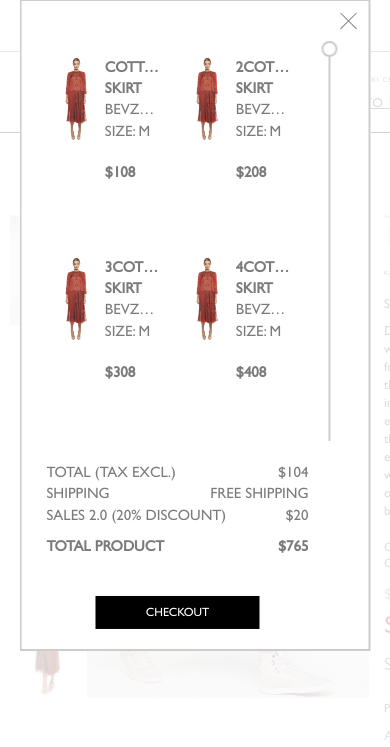
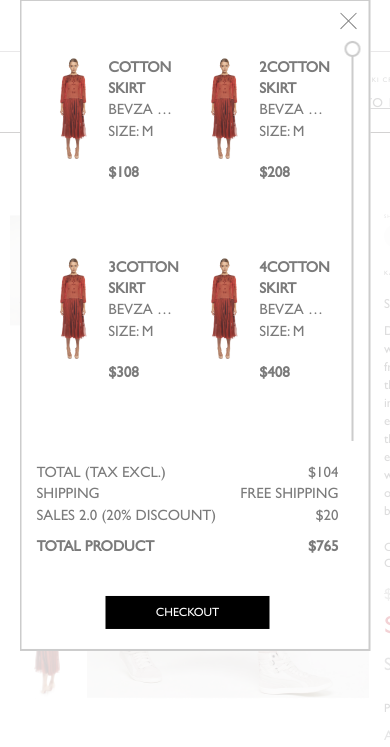
Before and after one commit to kkolomiets/theodivo-shopping-bag-desktop-1, a plain HTML site: page index.html in a window 390 px wide. Shown: the part 97-844 px from the top of the page. Drawn offline with nearby package versions, Linux system fonts and the light colour scheme; files whose address does not match are found by name.

Commit message:
fix veryyyy small desktop window

```diff
--- a/css/shopping_bag_desktop.less
+++ b/css/shopping_bag_desktop.less
@@ -102,3 +102,21 @@
 		}
 	}
 }
+
+@media screen and (max-width: 500px) {
+	.tosbm_popup-wrap {
+		.tosbm_content {
+			height: auto;
+			padding-right: 30px;
+			padding-left: 15px;
+			.tosbm_items-block {
+				.tosbm_item-block {
+					padding-right: 2.5%;
+				}
+			}
+		}
+		.scrollbar {
+			right: -5%;
+		}
+	}
+}
```
Also changed, not shown: css/shopping_bag_desktop.css.
